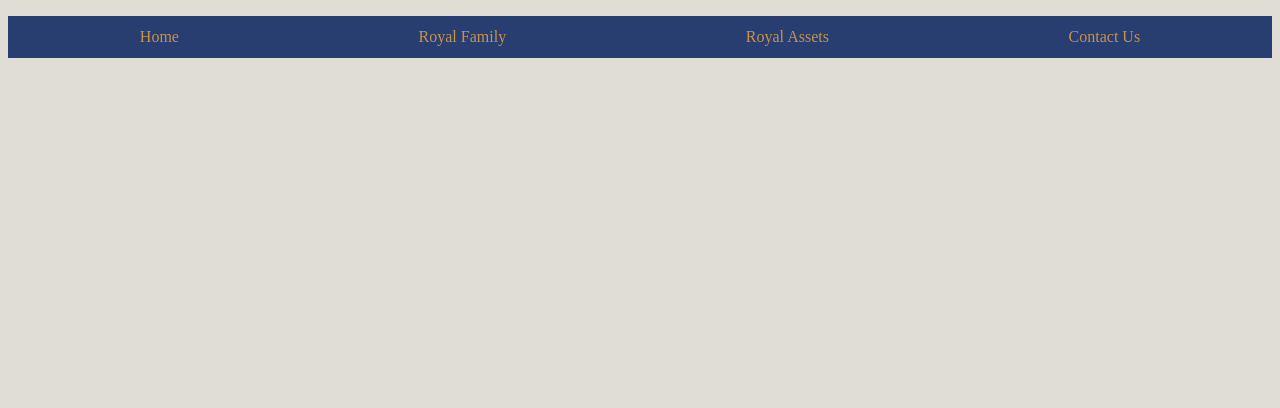
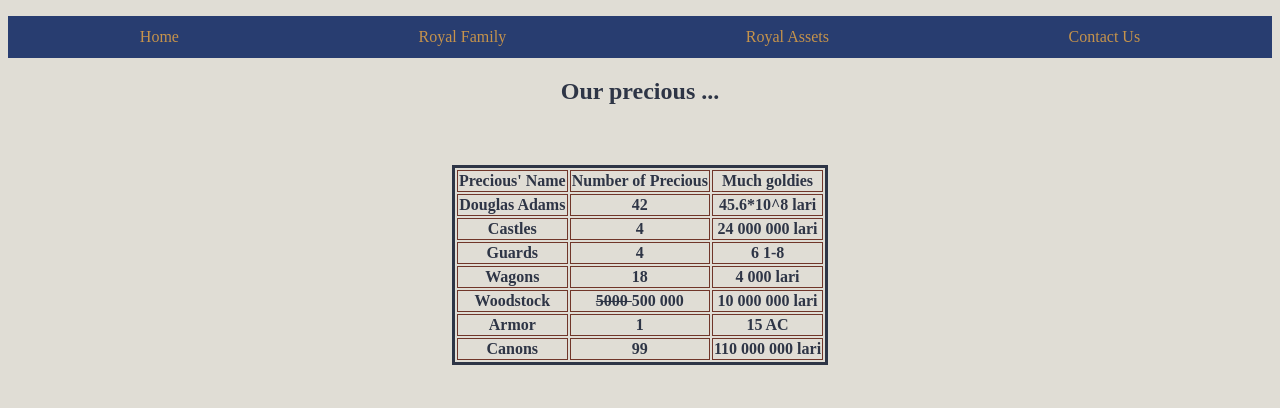
Before and after one commit to Thomas-Bogers/EntretienTechniqueWCS, a plain HTML site: page assets.html in a window 1280 px wide. Drawn offline with Linux system fonts and the light colour scheme.

Commit message:
Added assets and contact form with JS alert

```diff
--- a/assets.html
+++ b/assets.html
@@ -15,5 +15,54 @@
         <li><a href="contact.html">Contact Us</a></li>
       </ul>
     </header>
+    <h2>Our precious ...</h2>
+    <section id="royalAssets">
+      <table>
+        <thead>
+          <tr>
+            <th>Precious' Name</th>
+            <th>Number of Precious</th>
+            <th>Much goldies</th>
+          </tr>
+        </thead>
+        <tbody>
+          <tr>
+            <th>Douglas Adams</th>
+            <th>42</th>
+            <th>45.6*10^8 lari</th>
+          </tr>
+          <tr>
+            <th>Castles</th>
+            <th>4</th>
+            <th>24 000 000 lari</th>
+          </tr>
+          <tr>
+            <th>Guards</th>
+            <th>4</th>
+            <th>6 1-8</th>
+          </tr>
+          <tr>
+            <th>Wagons</th>
+            <th>18</th>
+            <th>4 000 lari</th>
+          </tr>
+          <tr>
+            <th>Woodstock</th>
+            <th><s>5000 </s> 500 000</th>
+            <th>10 000 000 lari</th>
+          </tr>
+          <tr>
+            <th>Armor</th>
+            <th>1</th>
+            <th>15 AC</th>
+          </tr>
+          <tr>
+            <th>Canons</th>
+            <th>99</th>
+            <th>110 000 000 lari</th>
+          </tr>
+        </tbody>
+      </table>
+    </section>
   </body>
 </html>
--- a/style.css
+++ b/style.css
@@ -56,3 +56,38 @@ section:not(#heroes) {
 #royalFamily .flex-container div {
   flex: 1 1 0;
 }
+
+#royalAssets {
+  text-align: center;
+  display: flex;
+  justify-content: space-around;
+}
+
+table {
+  text-align: center;
+  border: medium solid #2e3546;
+}
+
+td,
+th {
+  border: thin solid #703529;
+}
+
+h2 {
+  text-align: center;
+}
+
+input[type="text"],
+input[type="email"],
+textarea {
+  widows: 100%;
+  padding: 5px;
+  margin-bottom: 10px;
+}
+
+input[type="submit"] {
+  background: #c6934b;
+  color: #e0ddd5;
+  border: none;
+  padding: 5px 10px;
+}
```
Also changed, not shown: contact.html (+18 -0 lines), index.html (+0 -24 lines), script.js (+7 -0 lines).
